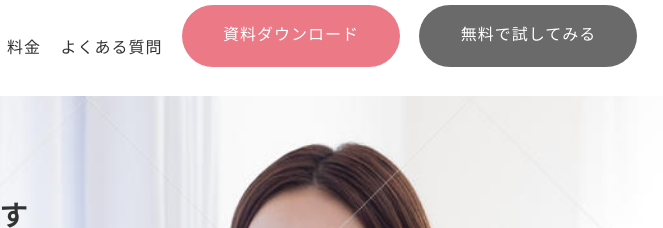
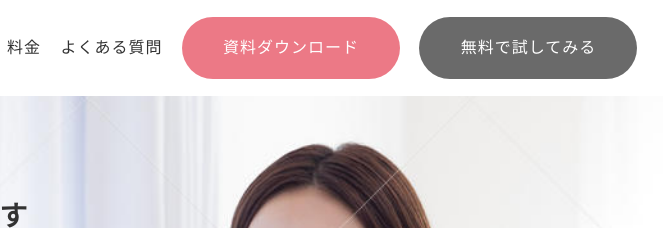
Before and after one commit to SuzukiOribe/LP1test, a plain HTML site: page index.html in a window 1280 px wide. Shown: the top 228 px of the page, 617-1280 px from the left. Drawn offline with Linux system fonts and the light colour scheme; a web font is replaced by a local one.

Commit message:
9回目提出(css修正)

```diff
--- a/css/style.css
+++ b/css/style.css
@@ -102,7 +102,7 @@ body {
 
 .header-wrap__btn__list__dl {
   display: inline-block;
-  margin-top: -3%;
+  /* margin-top: -3%; */
   position: relative;
   background-color: #EC7986;
   border-radius: 50px;
@@ -120,7 +120,7 @@ body {
 }
 .header-wrap__btn__list__try {
   display: inline-block;
-  margin-top: -3%;
+  /* margin-top: -3%; */
   position: relative;
   background-color: #6A6A6A;
   border-radius: 50px;
```
